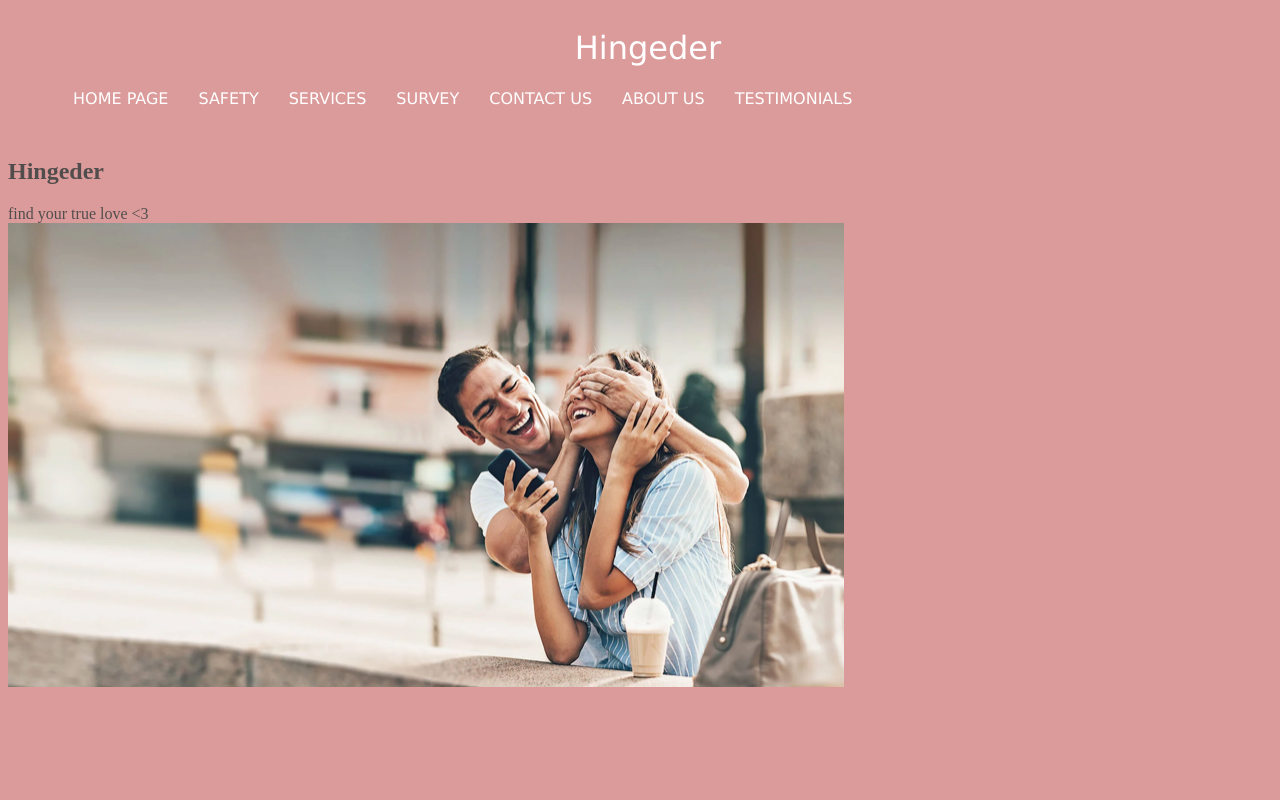
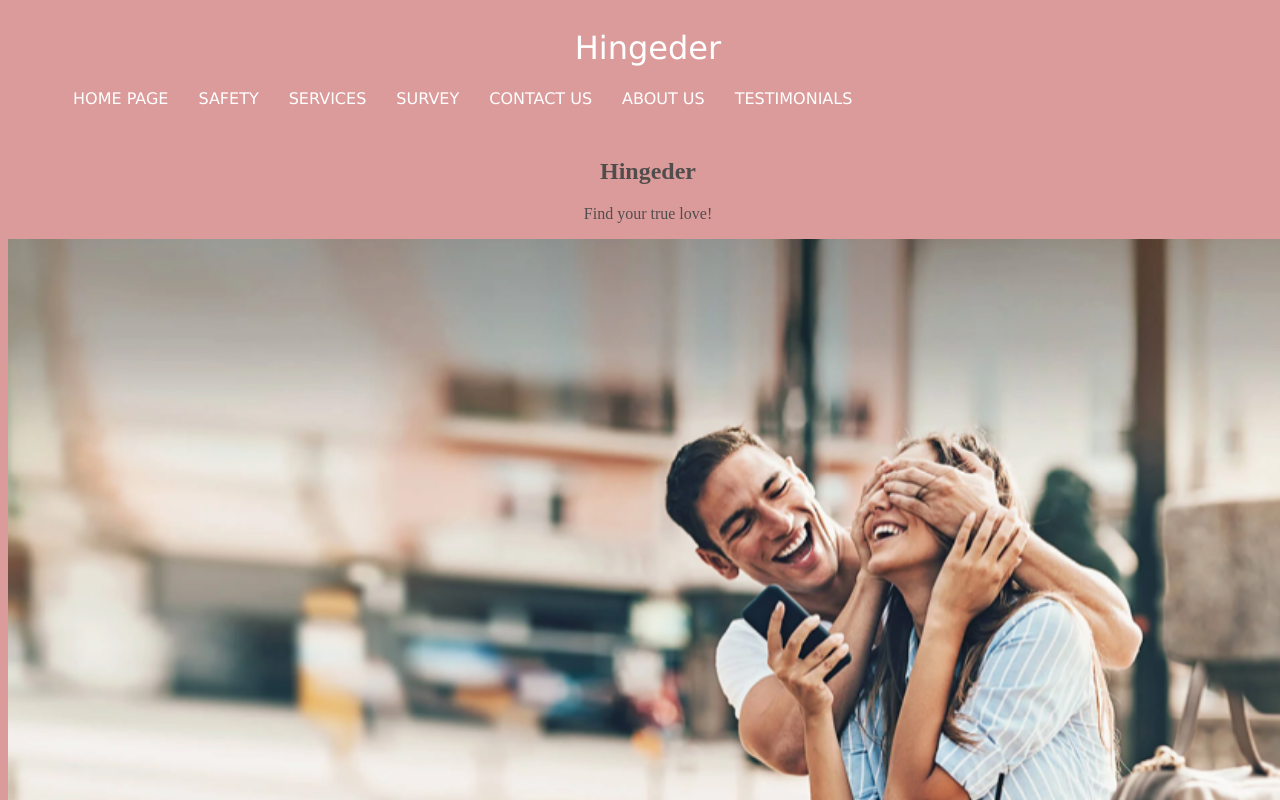
Before and after one commit to Yooshkimchi/Hingeder, a plain HTML site: page index.html in a window 1280 px wide. Drawn offline with Linux system fonts and the light colour scheme.

Commit message:
changes to index and safety

```diff
--- a/index.html
+++ b/index.html
@@ -3,6 +3,23 @@
   <link rel="stylesheet" href="style.css">
   <meta name='viewport' content="width=device-width, initial scale=1">
 </head>
+<style>
+  body{
+    width: 100%
+  }
+  img{
+    width: 100%;
+    position: absolute;
+    z-index: -2;
+  }
+  h2,p {
+    text-align: center;
+  }
+  div.header{
+    position: fixed;
+    padding-bottom: 30px;
+  }
+</style>
 <body>
     <div class="header">
         <h1 class="logo"><a href="index.html">Hingeder</a></h1>
@@ -16,7 +33,9 @@
           <li><a href="testimonials.html">TESTIMONIALS</a></li>
         </ul>
     </div>
+
+    <div id="overlay">
       <h2>Hingeder</h2>
-      <div>find your true love <3 </div>
-      <img src="homepage_image.png" alt="image">
+      <p>Find your true love!</p>
+      <img src="homepage_image.png" alt="image"></div>
 </body>
```
Also changed, not shown: safety.html (+15 -1 lines).
